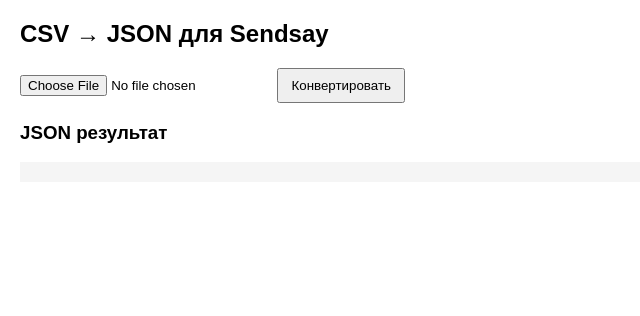
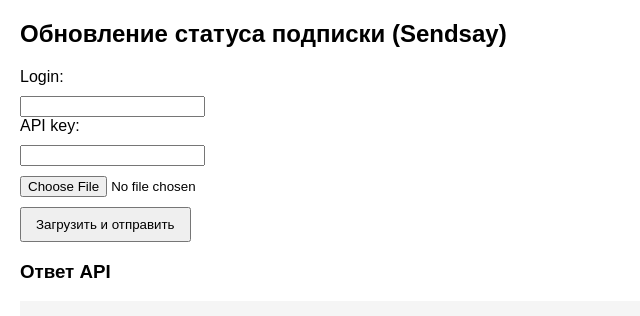
Before and after one commit to dunyakhin/parserUnsubscribe, a plain HTML site: page index.html in a window 1280 px wide. Shown: the whole page, without its empty margins (0-640 px from the left). Drawn offline with Linux system fonts and the light colour scheme.

Commit message:
Update index.html

```diff
--- a/index.html
+++ b/index.html
@@ -2,30 +2,47 @@
 <html lang="ru">
 <head>
   <meta charset="UTF-8">
-  <title>CSV → JSON (Sendsay subscriber/update)</title>
+  <title>CSV → Sendsay subscriber.update</title>
   <style>
-    body { font-family: Arial; margin: 20px; }
-    button { padding: 8px 12px; }
-    pre { background: #f5f5f5; padding: 10px; }
+    body { font-family: Arial, sans-serif; margin: 20px; }
+    button { padding: 8px 14px; margin-top: 10px; }
+    pre { background: #f5f5f5; padding: 10px; margin-top: 15px; }
+    input { margin-top: 10px; }
   </style>
 </head>
 <body>
 
-<h2>CSV → JSON для Sendsay</h2>
+<h2>Обновление статуса подписки (Sendsay)</h2>
 
-<input type="file" id="file" accept=".csv">
-<button onclick="convert()">Конвертировать</button>
+<label>
+  Login:<br>
+  <input type="text" id="login">
+</label><br>
 
-<h3>JSON результат</h3>
-<pre id="output"></pre>
+<label>
+  API key:<br>
+  <input type="password" id="apiKey">
+</label><br>
+
+<input type="file" id="csvFile" accept=".csv"><br>
+<button onclick="sendToSendsay()">Загрузить и отправить</button>
+
+<h3>Ответ API</h3>
+<pre id="result"></pre>
 
 <script>
-function convert() {
-  const fileInput = document.getElementById('file');
-  const output = document.getElementById('output');
+function sendToSendsay() {
+  const fileInput = document.getElementById('csvFile');
+  const login = document.getElementById('login').value.trim();
+  const apiKey = document.getElementById('apiKey').value.trim();
+  const result = document.getElementById('result');
 
   if (!fileInput.files.length) {
     alert('Выбери CSV файл');
+    return;
+  }
+  if (!login || !apiKey) {
+    alert('Укажи login и api_key');
     return;
   }
 
@@ -34,16 +51,17 @@
     try {
       const text = e.target.result.trim();
       const lines = text.split(/\r?\n/);
-
-      // автоопределение разделителя
       const delimiter = lines[0].includes(';') ? ';' : ',';
 
-      const headers = lines[0].split(delimiter).map(h => h.trim().toUpperCase());
+      const headers = lines[0]
+        .split(delimiter)
+        .map(h => h.trim().toUpperCase());
+
       const emailIndex = headers.indexOf('EMAIL');
       const unsubIndex = headers.indexOf('UNSUB');
 
       if (emailIndex === -1 || unsubIndex === -1) {
-        throw new Error('В CSV должны быть столбцы EMAIL и unsub');
+        throw new Error('CSV должен содержать столбцы EMAIL и unsub');
       }
 
       const list = [];
@@ -61,11 +79,28 @@
         });
       }
 
-      const result = { list };
-      output.textContent = JSON.stringify(result, null, 2);
+      const body = {
+        action: "subscriber.update",
+        login,
+        api_key: apiKey,
+        list
+      };
+
+      fetch('https://api.sendsay.ru/api/', {
+        method: 'POST',
+        headers: { 'Content-Type': 'application/json' },
+        body: JSON.stringify(body)
+      })
+      .then(r => r.json())
+      .then(data => {
+        result.textContent = JSON.stringify(data, null, 2);
+      })
+      .catch(err => {
+        result.textContent = 'Ошибка запроса: ' + err.message;
+      });
 
     } catch (err) {
-      output.textContent = 'Ошибка: ' + err.message;
+      result.textContent = 'Ошибка: ' + err.message;
     }
   };
 
```
